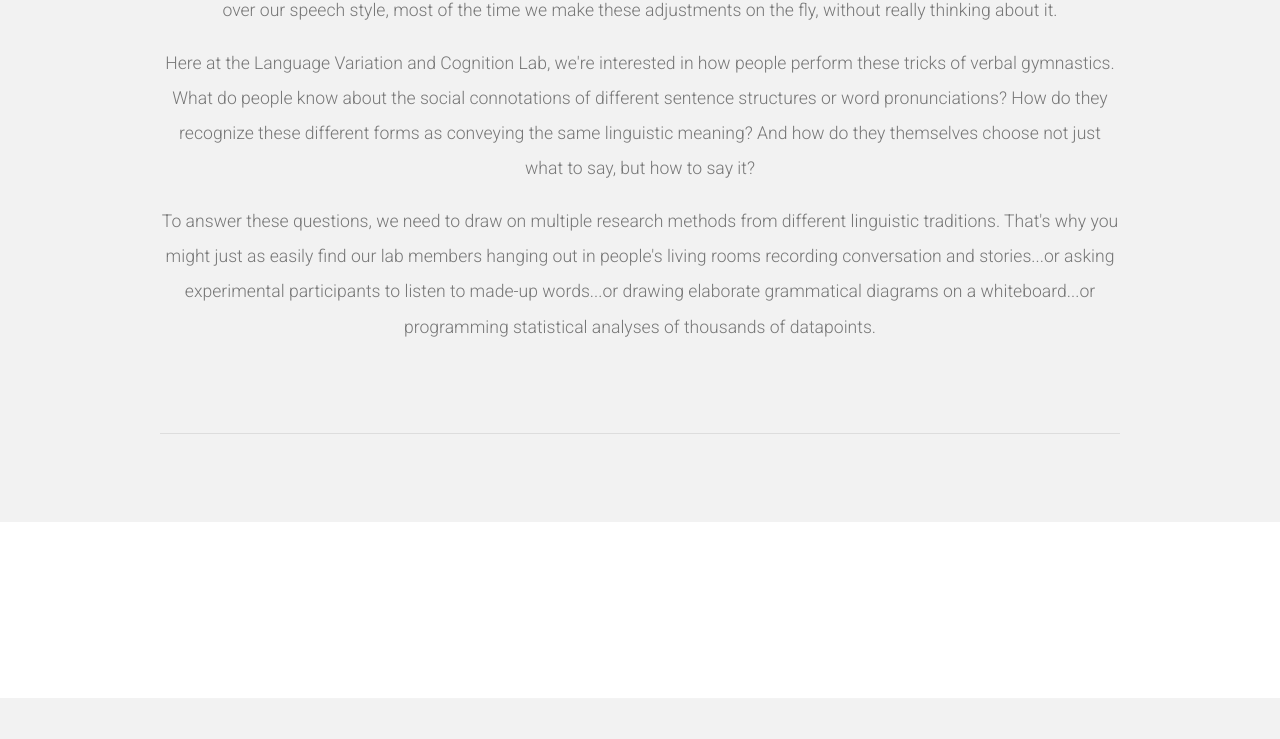
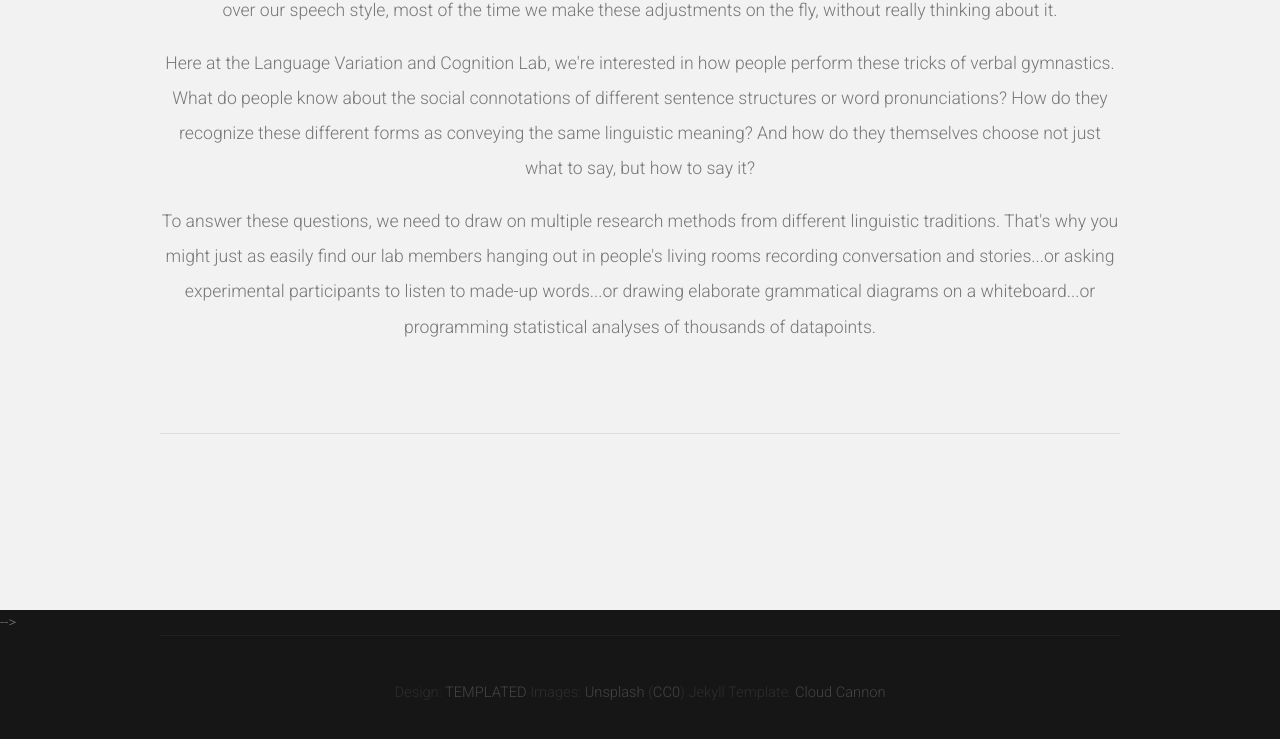
Before and after one commit to laceywade/TammingaLab.github.io, a Jekyll site: the page built from index.html, in a window 1280 px wide and 900 px high, scrolled down 751 px. Shown: the top 739 px of the window. Built offline with Jekyll 4.4.1, drawn with Linux system fonts in a browser that asks for light colours; nearby versions of some CDN libraries; the list of posts is cut into pages by our own code.

Commit message:
Updated index.html

```diff
--- a/index.html
+++ b/index.html
@@ -78,4 +78,4 @@
 			</div>-->
 
 		</div>
-	</div>
+	</div> -->
```
Also changed, not shown: other parts of index.html (+1 -1 lines).
